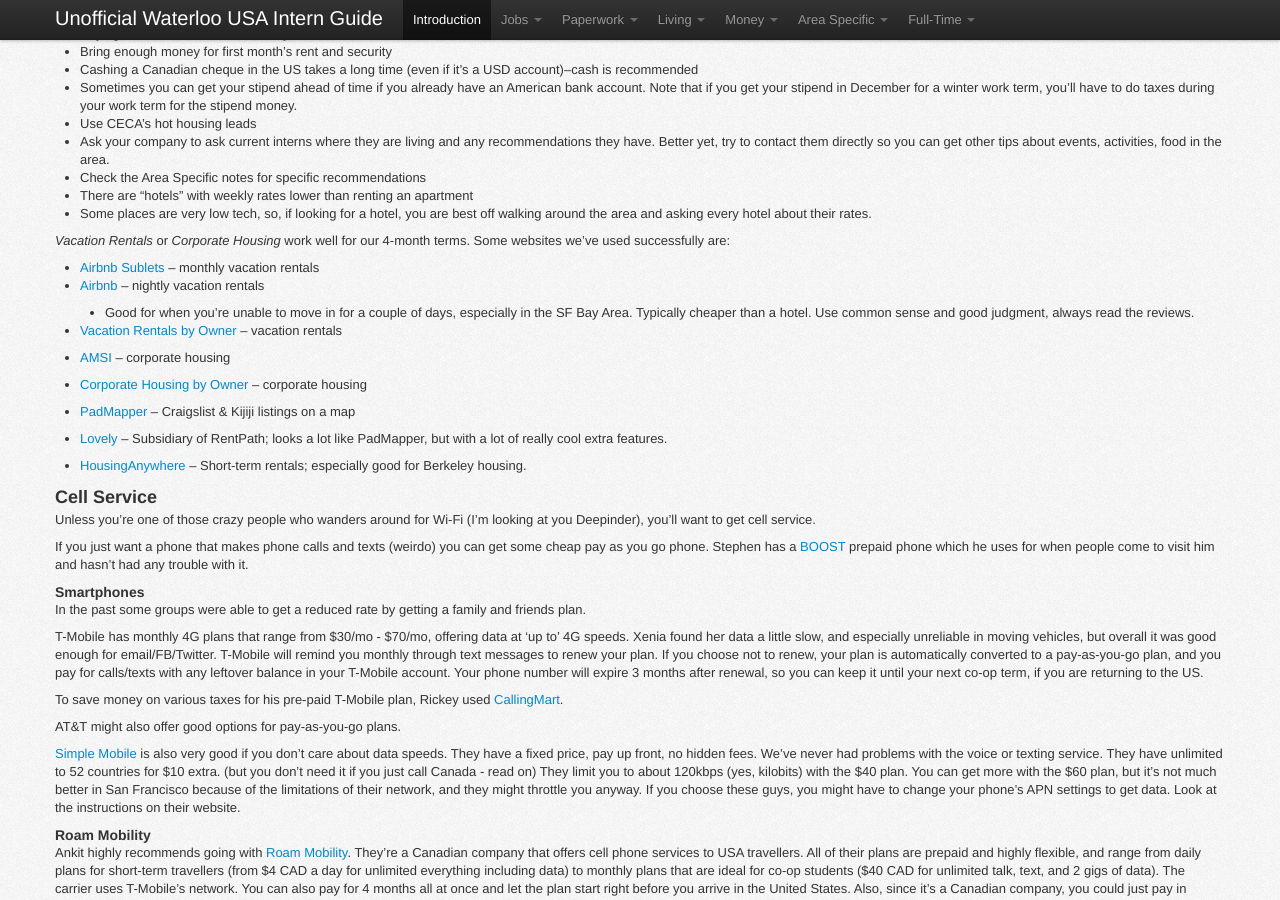
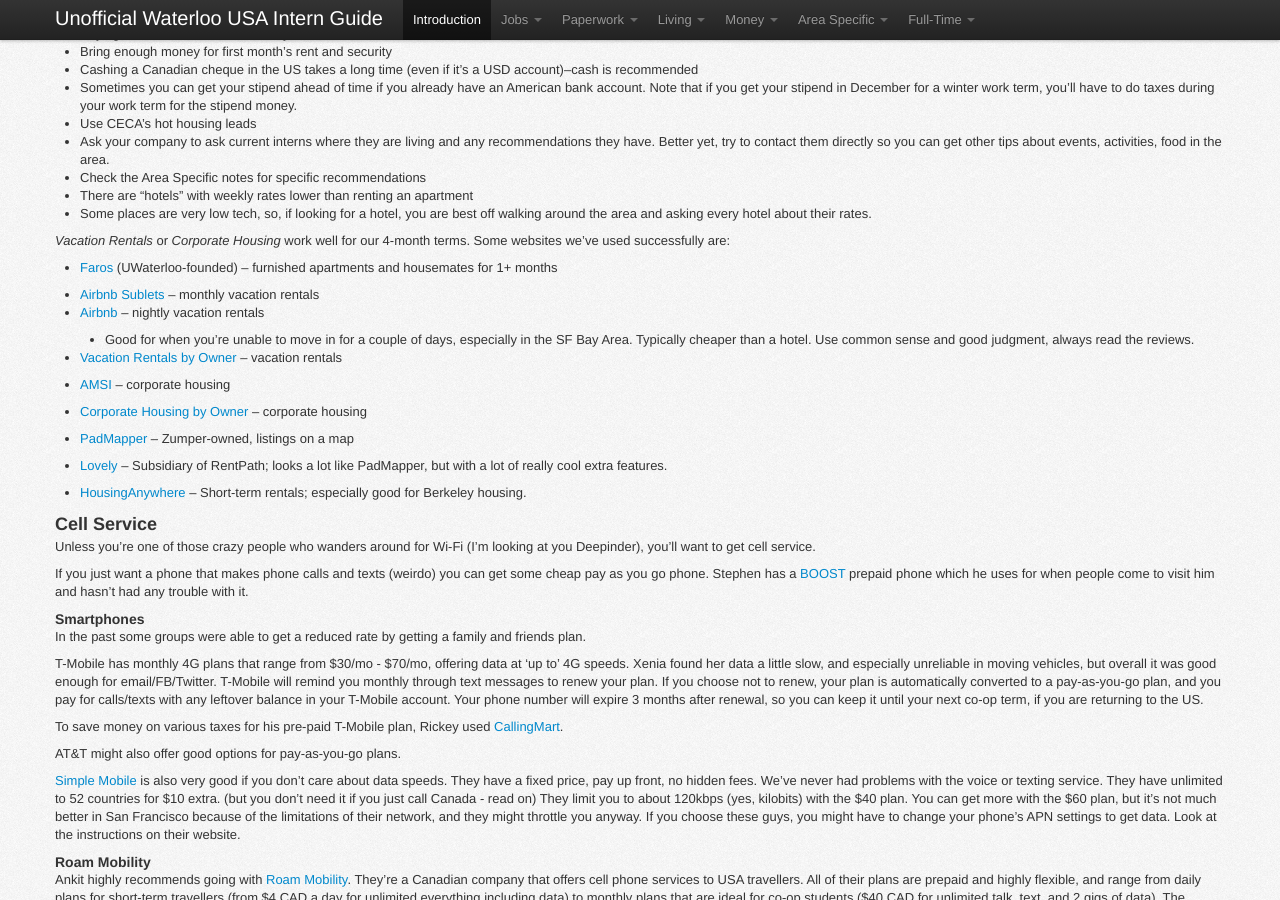
Before and after one commit to sholiday/Unofficial-Waterloo-USA-Intern-Guide, a Jekyll site: the page built from index.markdown, in a window 1280 px wide and 900 px high, scrolled down 4085 px. Built offline with Jekyll 4.4.1, drawn with Linux system fonts in a browser that asks for light colours; nearby versions of some CDN libraries.

Commit message:
Add Faros to housing resources
Faros started as a Capstone/FYDP project at UWaterloo and now supports California co-ops, soon Seattle and East Coast

```diff
--- a/index.markdown
+++ b/index.markdown
@@ -283,6 +283,7 @@ Contact them and ask them to meet up somewhere in Waterloo for dinner. It gives
 -	Some places are very low tech, so, if looking for a hotel, you are best off walking around the area and asking every hotel about their rates.
 
 *Vacation Rentals* or *Corporate Housing* work well for our 4-month terms. Some websites we've used successfully are:
+-	[Faros](http://gofaros.com) (UWaterloo-founded) -- furnished apartments and housemates for 1+ months
 
 -	[Airbnb Sublets](http://www.airbnb.com/sublets) -- monthly vacation rentals
 -	[Airbnb](http://www.airbnb.com/) -- nightly vacation rentals
@@ -295,7 +296,7 @@ Contact them and ask them to meet up somewhere in Waterloo for dinner. It gives
 
 -	[Corporate Housing by Owner](http://www.corporatehousingbyowner.com/) -- corporate housing
 
--	[PadMapper](http://www.padmapper.com/) -- Craigslist & Kijiji listings on a map
+-	[PadMapper](http://www.padmapper.com/) -- Zumper-owned, listings on a map
 
 -	[Lovely](https://livelovely.com/) -- Subsidiary of RentPath; looks a lot like PadMapper, but with a lot of really cool extra features.
 
```
